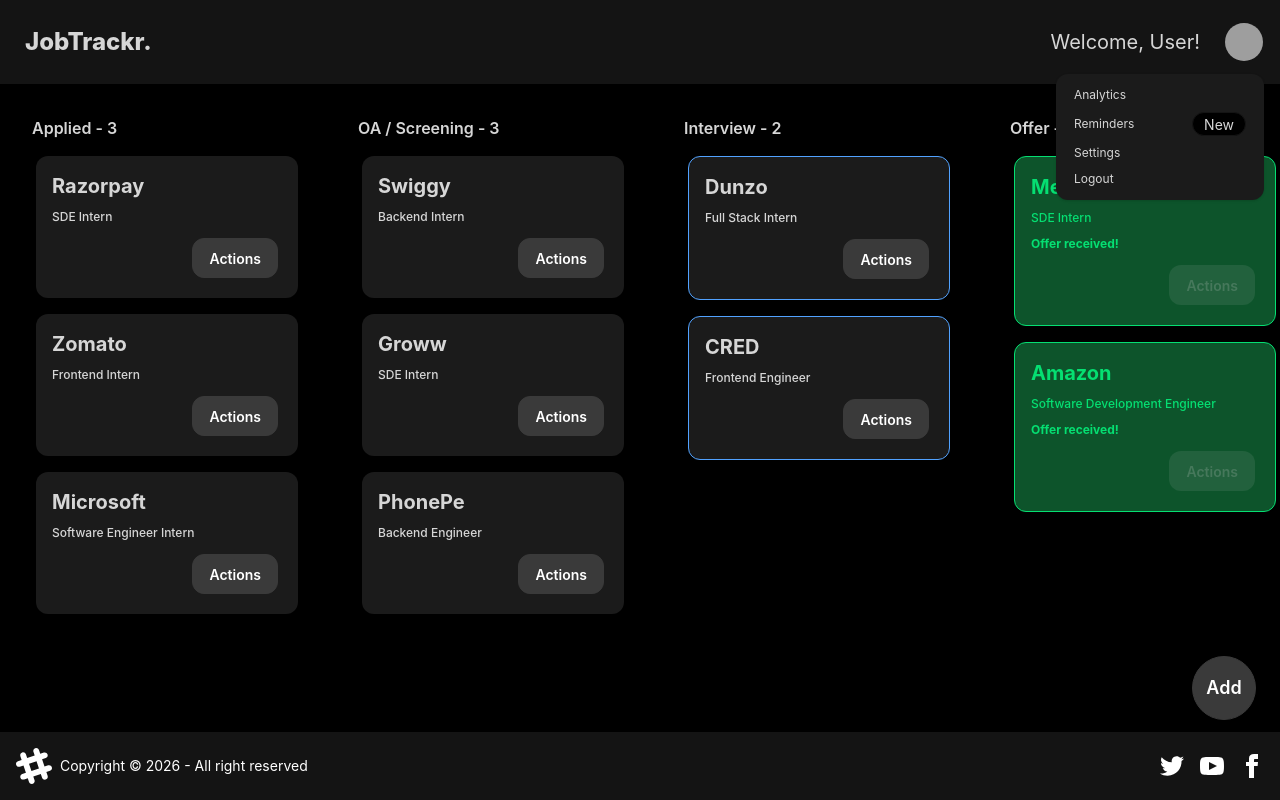
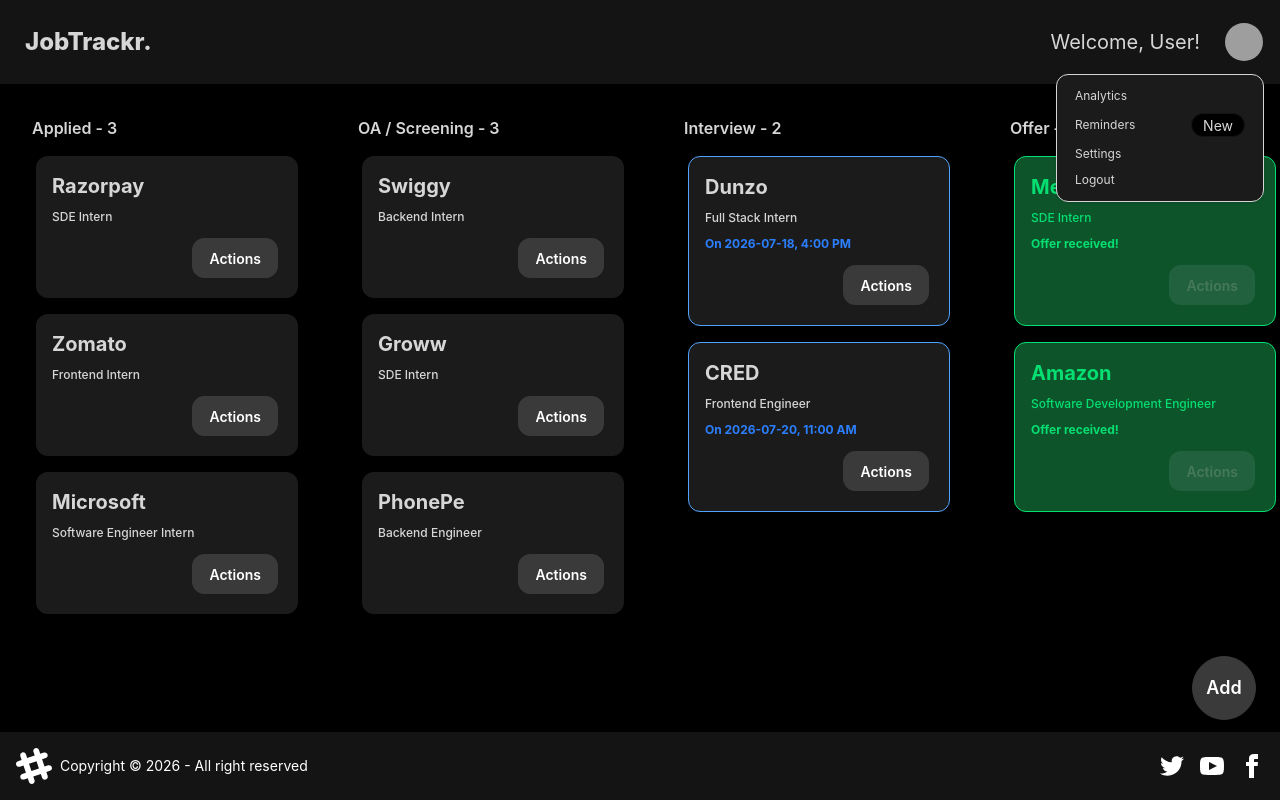
Before and after one commit to AkhilYeddu/jobTrackr-web, a React (Vite) app: page / in a window 1280 px wide. Both pictures are taken after a click on the button 1244 px from the left and 42 px from the top of the page. Built offline with nearby package versions, Linux system fonts and the light colour scheme; grey boxes are pictures that could not be loaded.

Commit message:
nested ternary for interview date and time

```diff
--- a/src/components/JobCard.jsx
+++ b/src/components/JobCard.jsx
@@ -1,12 +1,12 @@
 
 const JobCard = (props) => {
     const{ jobData } = props;
-    const { company, role, status} = jobData;
+    const { company, role, status, interviewDate, interviewTime} = jobData;
     console.log(jobData.status)
   return (
     <>
 
-     <div className={`card w-full bg-base-300 card-sm shadow-sm rounded-xl transition-all duration-300 hover:-translate-y-2  m-4  hover:border-1 ${
+     <div className={`card w-full bg-base-300 card-sm shadow-sm rounded-xl transition-all duration-300 hover:-translate-y-2  m-4  hover:border ${
         status === "Interview" ?
          "border border-blue-400"
           : status === "Offer"
@@ -21,7 +21,9 @@
                         status === "Offer" ? "text-green-400" : null
                     }`}>{role}</p>
                    {
-                    jobData.status === "Offer" ? <h1 className="text-green-400 font-bold">Offer received!</h1> : null
+                    status === "Offer" ?
+                     <h1 className="text-green-400 font-bold">Offer received!</h1>
+                     : status === "Interview" ? <h1 className="text-blue-500 font-bold">On {interviewDate}, {interviewTime}</h1> : null
                    }
                 <div className="justify-end card-actions">
                     {/* Open the modal using document.getElementById('ID').showModal() method */}
--- a/src/components/NavBar.jsx
+++ b/src/components/NavBar.jsx
@@ -21,7 +21,7 @@
         </div>
         <ul
             tabIndex="-1"
-            className="menu menu-sm dropdown-content bg-base-300 border rounded-xl border-0 rounded-box z-1 mt-3 w-52 p-2 shadow">
+            className="menu menu-sm dropdown-content bg-base-300 border rounded-xl  rounded-box z-1 mt-3 w-52 p-2 shadow">
 
             <li>
                 <Link to="/analytics"className="justify-between">
```
